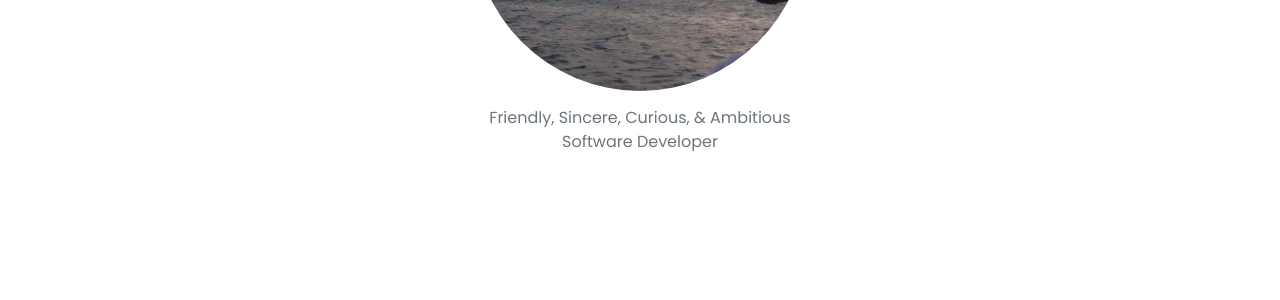
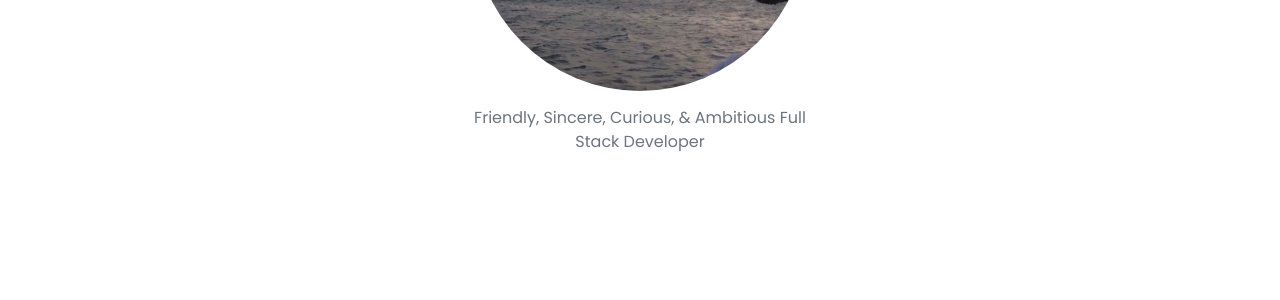
Before and after one commit to adzguy/portfolio, a Jekyll site: the page built from index.html, in a window 1280 px wide. Shown: the part 405-705 px from the top of the page. Built offline with Jekyll 4.4.1, drawn with Linux system fonts in a browser that asks for light colours; nearby versions of some CDN libraries.

Commit message:
config update

```diff
--- a/_config.yml
+++ b/_config.yml
@@ -1,17 +1,17 @@
 ### Site Settings ###
 title               : ADZGuy
 description         : >-                               # >- means to ignore newlines until "url:"
-                      Friendly, Sincere, Curious, & Ambitious Software Developer
+                      Friendly, Sincere, Curious, & Ambitious Full Stack Developer
 
 url                 : "https://adzguy.github.io"                               # base hostname & protocol for your site (e.g. http://example.com)
-baseurl             : "/portfolio"                    # subpath of your site (e.g. /blog) [IMPORTANT: use "" if your are hosting at https://username.github.io directly]
+baseurl             : ""                    # subpath of your site (e.g. /blog) [IMPORTANT: use "" if your are hosting at https://username.github.io directly]
 repository          : adzguy/portfolio    # repository metadata on GitHub Pages [know more at https://help.github.com/en/articles/repository-metadata-on-github-pages]
 #remote_theme       : YoussefRaafatNasry/portfolYOU    # uncomment this if you are using it as a remote theme
 
 ### Author Info ###
 author:
   name              : Davron
-  image             : /portfolio/assets/profile.JPG
+  image             : /assets/profile.JPG
 # behance           : your_username
 # dribbble          : your_username
   email             : davron.nurmetov@gmail.com
```
